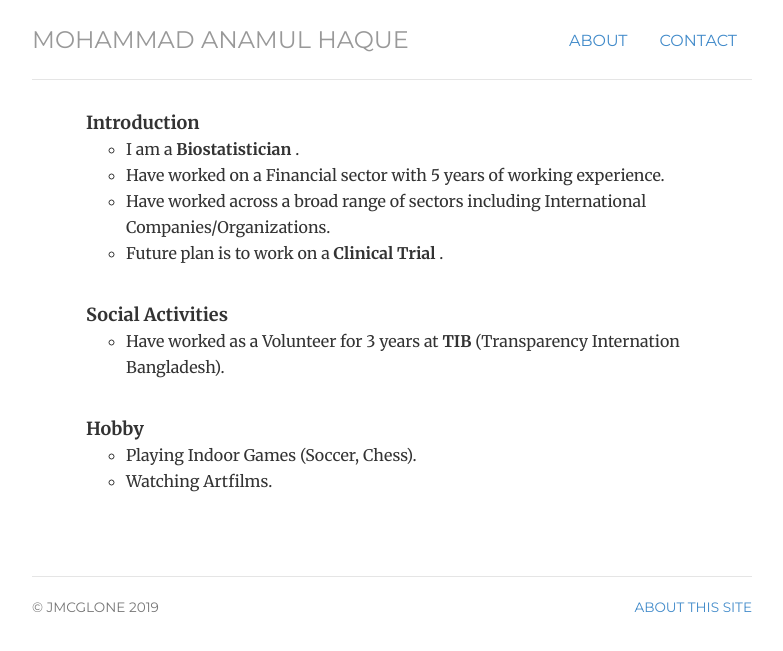
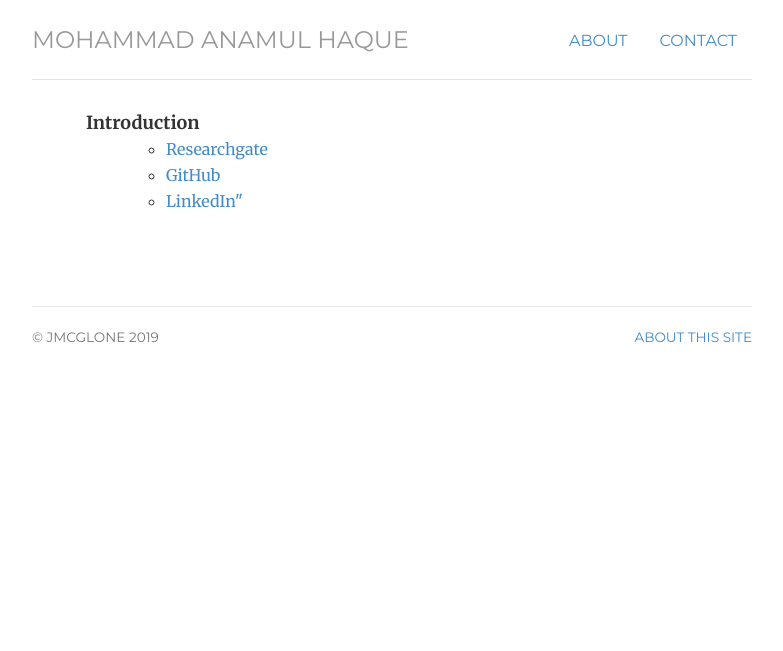
Before and after one commit to haquemdanamul/haquemdanamul, a Jekyll site: the page built from about/index.html, in a window 1280 px wide. Shown: the top 651 px of the page, without its empty margins (248-1031 px from the left). Built offline with Jekyll 4.4.1, drawn with Linux system fonts in a browser that asks for light colours; nearby versions of some CDN libraries; library files that are not in the unit come from our copies.

Commit message:
Update index.html

```diff
--- a/about/index.html
+++ b/about/index.html
@@ -9,24 +9,15 @@ description: personal website for Haque , a Biostatistician.
 
 <b style="font-size:18px"> Introduction </b>
 <ul style="list-style-type:circle;">
-  <li> I am a <strong> Biostatistician </strong>. </li>
-  <li> Have worked on a Financial sector with 5 years of working experience.</li>
-  <li> Have worked across a broad range of sectors including International Companies/Organizations. </li>
-  <li> Future plan is to work on a <strong> Clinical Trial </strong>. </li>
+  <ul>
+				<li><a href="https://www.researchgate.net/profile/Mohammad_Anamul_Haque">Researchgate</a></li>
+	        		<li><a href="https://haquemdanamul.github.io/cpct/">GitHub</a></li>
+				<li><a href="https://linkedin.com/in/mohammad-anamul-haque-40541060">LinkedIn" </a></li>
+				</ul>
 </ul>
 <br>
 
-<b style="font-size:18px"> Social Activities </b>
-<ul style="list-style-type:circle;">
-  <li> Have worked as a Volunteer for 3 years at <strong> TIB </strong> (Transparency Internation Bangladesh).</li>
-  </ul>
-<br>
 
-<b style="font-size:18px"> Hobby </b>
-<ul style="list-style-type:circle;">
-  <li> Playing Indoor Games (Soccer, Chess). </li>
-  <li> Watching Artfilms.</li>
-<br>
 
 </br>
 
```
Also changed, not shown: other parts of about/index.html (+1 -1 lines).
